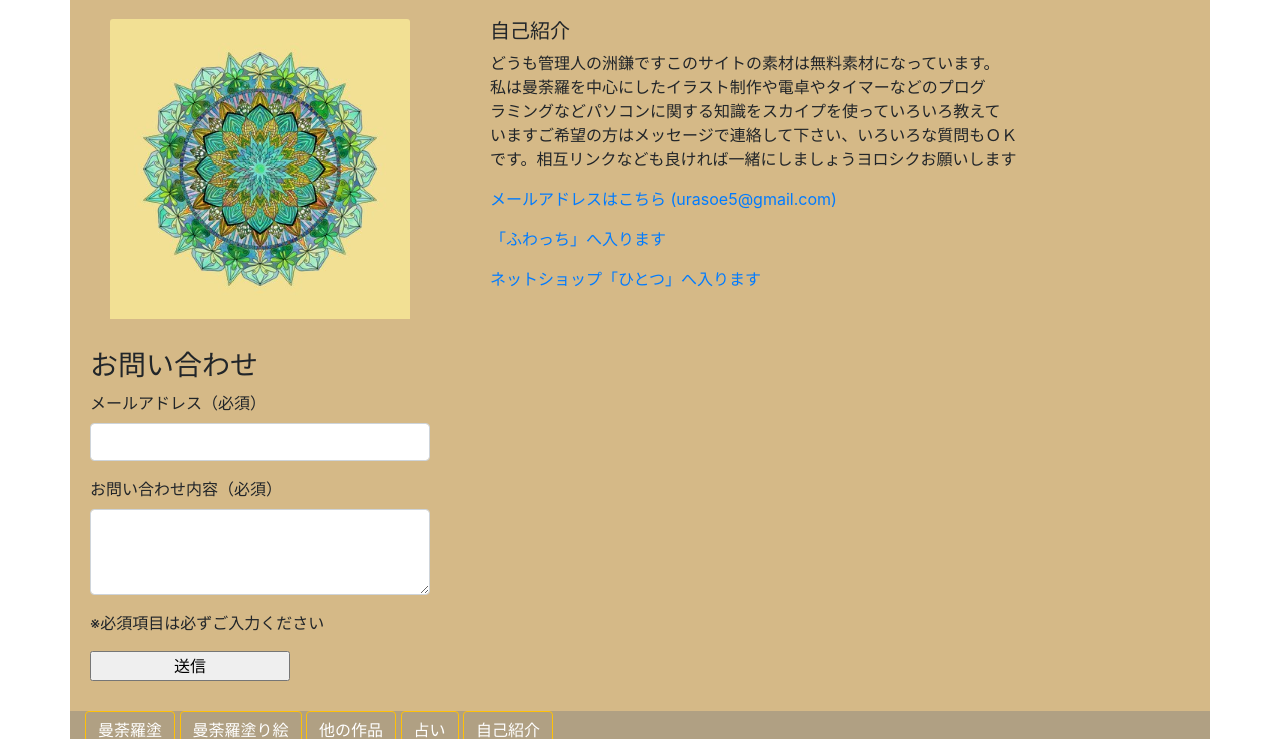
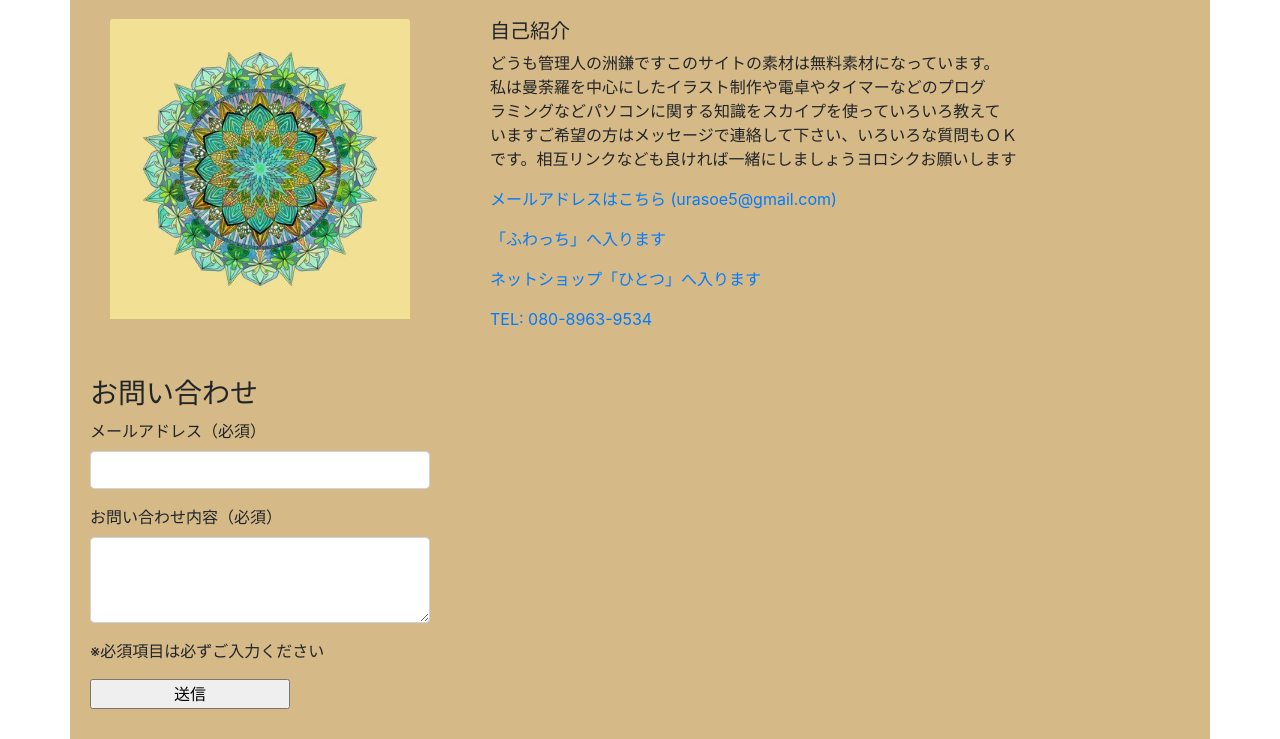
Before and after one commit to urasoe5/card, a Rails app: page /profile in a window 1280 px wide. Shown: the part 739-1478 px from the top of the page. Run offline with Rails 7, Linux system fonts and the light colour scheme; some libraries are stand-ins or nearby versions.

Commit message:
電話番号のリンクを追加

```diff
--- a/app/views/statics/profile.html.erb
+++ b/app/views/statics/profile.html.erb
@@ -16,6 +16,7 @@
 <!--<p><a href="https://note.mu/naodati">noteへ入ります</a></p>-->
 <p><a href="https://suzuri.jp/urasoe5" target="_blank">ネットショップ「ひとつ」へ入ります</a></p>
 <!--<p><a href="https://twitter.com/sugamanaokinao">ツィッターへ入ります</a></p>-->
+<p><a href="tel:08089639534" target="_blank">TEL: 080-8963-9534</a></p>
 
 </div>
 </div>
```
